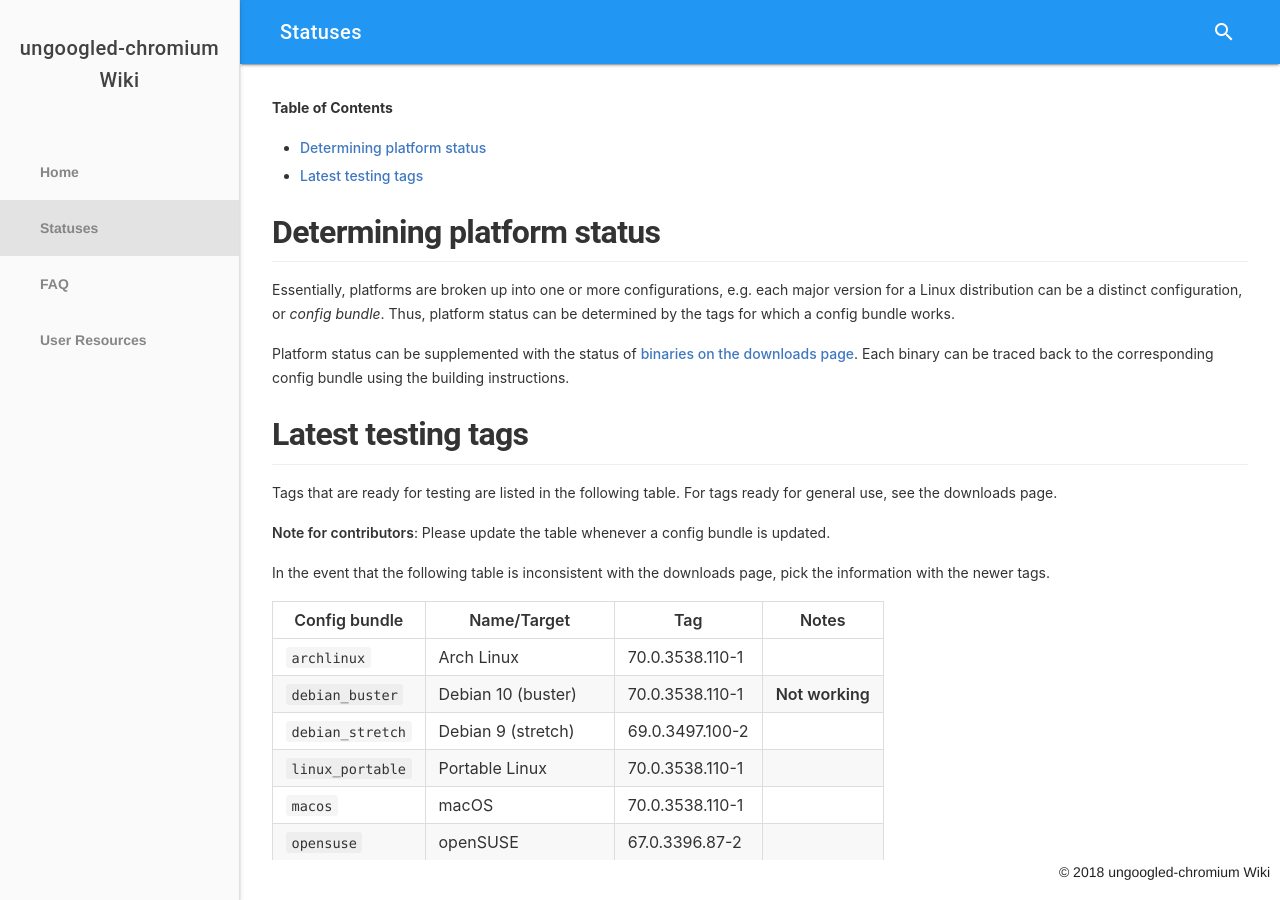
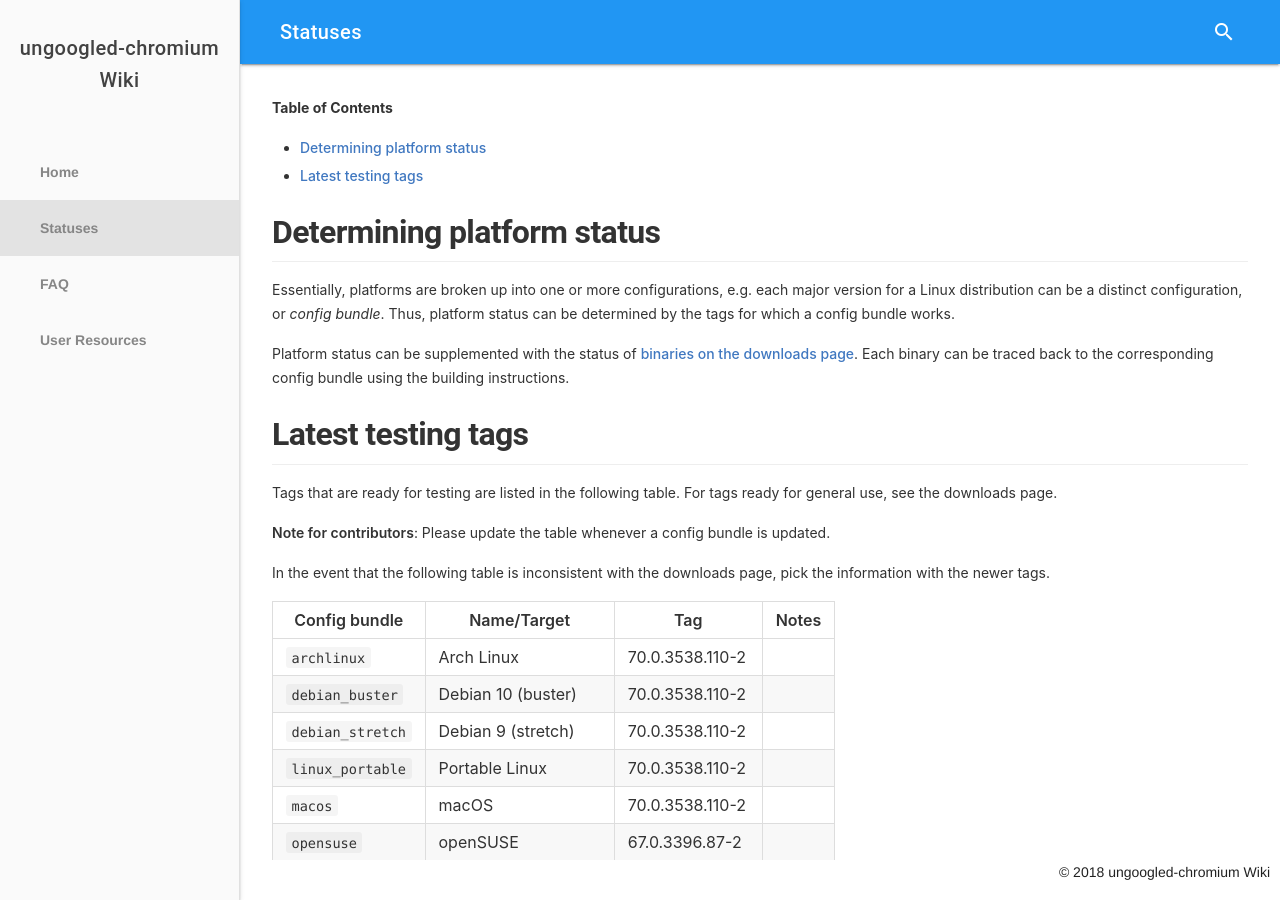
Before and after one commit to ungoogled-software/ungoogled-chromium-wiki, a Jekyll site: the page built from statuses.md, in a window 1280 px wide. Built offline with Jekyll 4.4.1, drawn with Linux system fonts in a browser that asks for light colours.

Commit message:
statuses.md: Update to 70.0.3538.110-2

```diff
--- a/statuses.md
+++ b/statuses.md
@@ -21,11 +21,11 @@ In the event that the following table is inconsistent with the downloads page, p
 
 **Config bundle** | **Name/Target** | **Tag** | **Notes**
 ----------------- | --------------- | ------- | ---------
-`archlinux` | Arch Linux | 70.0.3538.110-1
-`debian_buster` | Debian 10 (buster) | 70.0.3538.110-1 | **Not working**
-`debian_stretch` | Debian 9 (stretch) | 69.0.3497.100-2
-`linux_portable` | Portable Linux | 70.0.3538.110-1
-`macos` | macOS | 70.0.3538.110-1
+`archlinux` | Arch Linux | 70.0.3538.110-2
+`debian_buster` | Debian 10 (buster) | 70.0.3538.110-2
+`debian_stretch` | Debian 9 (stretch) | 70.0.3538.110-2
+`linux_portable` | Portable Linux | 70.0.3538.110-2
+`macos` | macOS | 70.0.3538.110-2
 `opensuse` | openSUSE | 67.0.3396.87-2
-`ubuntu_bionic` | Ubuntu 18.04 (bionic) | 70.0.3538.110-1 | **Not working**
+`ubuntu_bionic` | Ubuntu 18.04 (bionic) | 70.0.3538.110-2
 `windows` | Microsoft Windows | 69.0.3497.100-2
```
